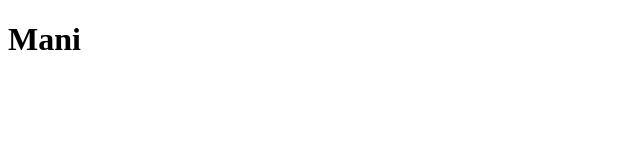
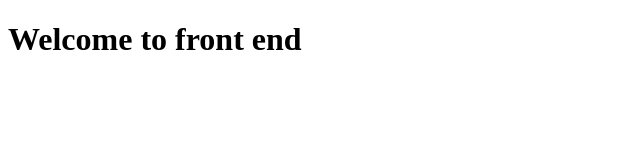
Before and after one commit to manigangula535-alt/demo-13, a plain HTML site: page index.html in a window 1280 px wide. Shown: the whole page, without its empty margins (0-640 px from the left). Drawn offline with Linux system fonts and the light colour scheme.

Commit message:
version-2

```diff
--- a/index.html
+++ b/index.html
@@ -6,6 +6,6 @@
     <title>Document</title>
 </head>
 <body>
-    <h1><b>Mani</b></h1>
+    <h1><b>Welcome to front end</b></h1>
 </body>
 </html>
```
